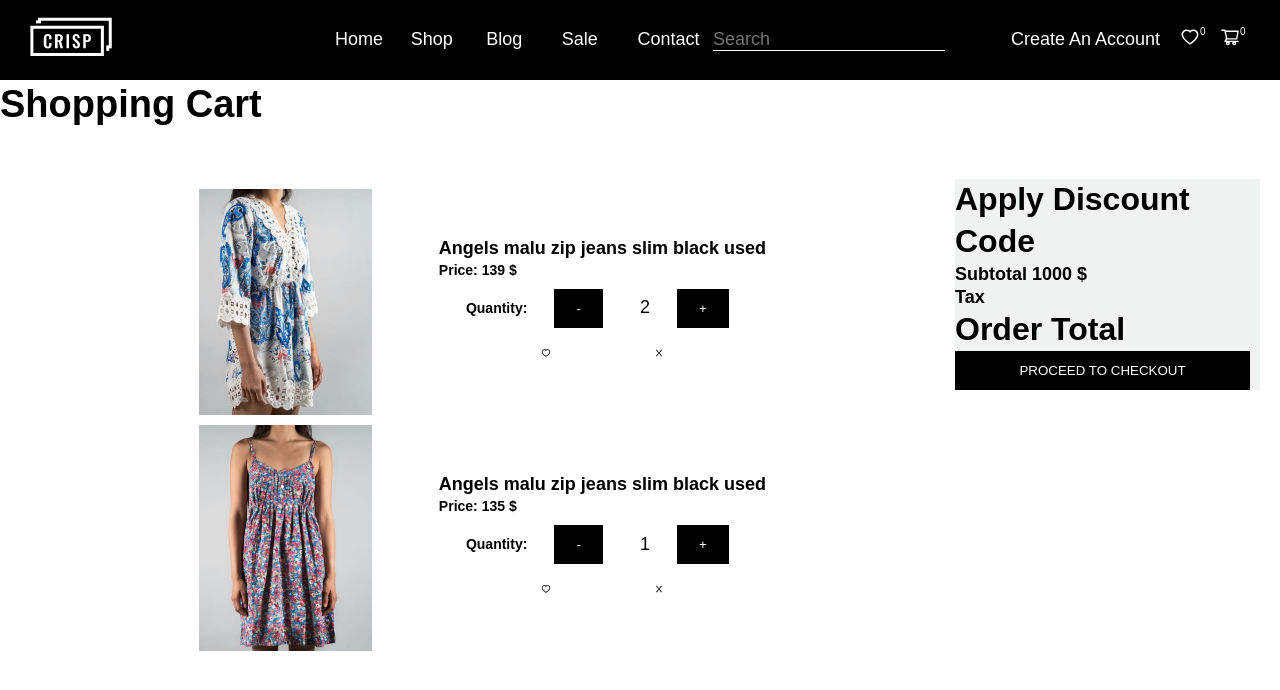
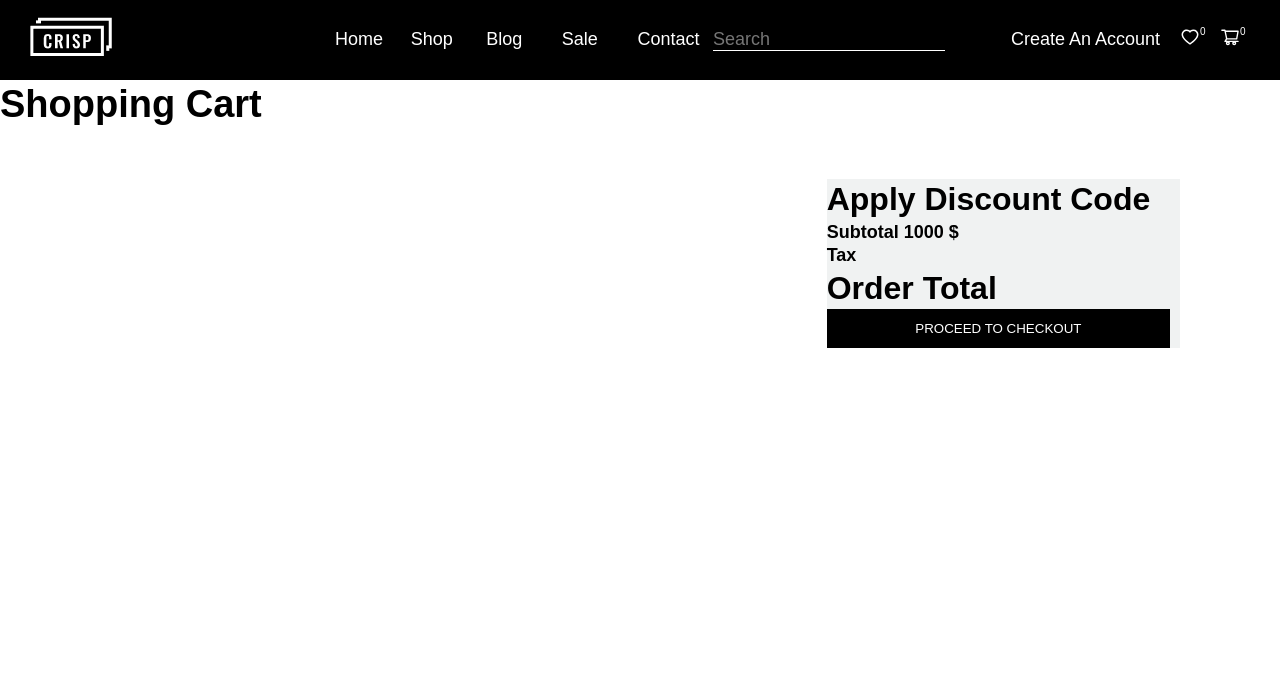
Before and after one commit to pmita/-e-React, a React (Create React App) app: page /cart in a window 1280 px wide. Shown: the top 690 px of the page. Built offline with nearby package versions, Linux system fonts and the light colour scheme.

Commit message:
Feat/CartItem component added, with redux actions

```diff
--- a/src/actions/index.js
+++ b/src/actions/index.js
@@ -35,3 +35,21 @@ export const addToCart = (id) => {
         payload : id
     };
 };
+export const incrementQuantity = (id) => {
+    return {
+        type : 'INCREMENT_QUANTITY',
+        payload : id
+    };
+};
+export const decrementQuantity = (id) => {
+    return {
+        type : 'DECREMENT_QUANTITY',
+        payload : id
+    };
+};
+export const removeFromCart = (id) => {
+    return {
+        type : 'REMOVE_FROM_CART',
+        payload : id
+    };
+};
--- a/src/features/CartContainer/component.js
+++ b/src/features/CartContainer/component.js
@@ -1,70 +1,22 @@
-import React, { useState, useEffect } from 'react';
+import React from 'react';
 import './style.scss';
 import CartItem from '../CartItem/component';
-import womenImg_1 from '../../assets/images/women/img-1.png';
-import womenImg_2 from '../../assets/images/women/img-2.png';
+import { useSelector } from 'react-redux';
 
 const CartContainer = () => {
-        // STATE
-        const [cart, setCart] = useState([]);
+        // STATE & REDUX
+        const cart = useSelector((state) => state.womenProducts.cart);
 
-        // USEFFECT HOOK
-        useEffect(()=> {
-            setCart([
-                {
-                    title : 'Angels malu zip jeans slim black used',
-                    price : 139.00,
-                    brand : 'BARDOT',
-                    details : 'Cool off this summer in the Mini Ruffle Smocked Tank Top from our very own LA Hearts. This tank features a smocked body, adjustable straps, scoop neckline, ruffled hems, and a cropped fit.',
-                    advantages : [
-                        'Smocked body',
-                        'Scoop neckline',
-                        'Ruffled hems',
-                        'Cropped length',
-                        'Model is wearing a small',
-                        '100% rayone',
-                        'Machine washable'
-                    ],
-                    sizes : ['S', 'M', 'L'],
-                    img : womenImg_1,
-                    gender : 'female',
-                    id : 12222,
-                    quantity : 2
-                },
-                {
-                    title : 'Angels malu zip jeans slim black used',
-                    price : 135.00,
-                    brand : 'BARDOT',
-                    details : 'Cool off this summer in the Mini Ruffle Smocked Tank Top from our very own LA Hearts. This tank features a smocked body, adjustable straps, scoop neckline, ruffled hems, and a cropped fit.',
-                    advantages : [
-                        'Smocked body',
-                        'Scoop neckline',
-                        'Ruffled hems',
-                        'Cropped length',
-                        'Model is wearing a small',
-                        '100% rayone',
-                        'Machine washable'
-                    ],
-                    sizes : ['S', 'M', 'L'],
-                    img : womenImg_2,
-                    gender : 'female',
-                    id : 12289,
-                    quantity : 1
-                },
-            ])
-        }, []);
     return (
         <>
             <h1>Shopping Cart</h1>
             <section className='cartSection'>
                 <div className='cartSection_products'>
-                    {cart.map(item => {
+                    {cart.map(cartItem => {
                         return (
                             <CartItem
-                                img={item.img}
-                                title={item.title}
-                                price={item.price}
-                                quantity={item.quantity}
+                                key={cartItem.id}
+                                product={cartItem}
                             />
                         );
                     })}
--- a/src/features/CartContainer/style.scss
+++ b/src/features/CartContainer/style.scss
@@ -5,15 +5,15 @@
 .cartSection{
     min-height: 100vh;
     width: 100%;
-    padding: 5rem 2rem;
+    padding: 5rem 10rem;
     @include flex(row, space-between, flex-start);
 }
 
 .cartSection_products{
     padding: 1rem;
     width: 100%;
-    flex: 3;
-    @include flex(column,space-between, center);
+    flex: 2;
+    @include flex(column,space-between, flex-start);
     gap: 1rem;
 }
 
--- a/src/features/CartItem/component.js
+++ b/src/features/CartItem/component.js
@@ -1,13 +1,22 @@
 import React from 'react';
 import './style.scss';
 import { AiOutlineHeart, AiOutlineClose } from 'react-icons/ai';
+import { useDispatch } from 'react-redux';
+import { addToFavourites, incrementQuantity, decrementQuantity, removeFromCart } from '../../actions';
 
-const CartItem = ({
-    img,
-    title,
-    price,
-    quantity
-}) => {
+const CartItem = ({product}) => {
+    // PROPS
+    const {img, title, price, id, qty} = product;
+
+    // REDUX
+    const dispatch = useDispatch();
+
+    // HANDLERS
+    const incrementItemHandler = () => dispatch(incrementQuantity(id));
+    const decrementItemHandler = () => dispatch(decrementQuantity(id));
+    const addToFavouritesHandler = () => dispatch(addToFavourites(id));
+    const removeItemHandler = () => dispatch(removeFromCart(id));
+
     return (
         <div className='cartItem'>
             <img src={img} alt='product item in size selected' />
@@ -16,13 +25,33 @@ const CartItem = ({
                 <h6>Price: {price} $</h6>
                 <div className='cartItem_quantity'>
                     <h6>Quantity: </h6>
-                    <button className='btnAction'>-</button>
-                    <span>{quantity}</span>
-                    <button className='btnAction'>+</button>
+                    <button
+                        className='btnAction'
+                        onClick={decrementItemHandler}
+                    >
+                        -
+                    </button>
+                    <span>{qty}</span>
+                    <button
+                        className='btnAction'
+                        onClick={incrementItemHandler}
+                    >
+                        +
+                    </button>
                 </div>
                 <div className='cartItem_actions'>
-                    <AiOutlineHeart />
-                    <AiOutlineClose />
+                    <button
+                        className='btnAction'
+                        onClick={addToFavouritesHandler}
+                    >
+                        <AiOutlineHeart />
+                    </button>
+                    <button
+                        className='btnAction'
+                        onClick={removeItemHandler}
+                    >
+                        <AiOutlineClose />
+                    </button>
                 </div>
             </div>
         </div>
--- a/src/features/CartItem/style.scss
+++ b/src/features/CartItem/style.scss
@@ -3,6 +3,7 @@
 @import '../../assets/styles/mixins';
 
 .cartItem{
+    position: relative;
     @include flex(row, space-evenly, center);
     img{
         width: 25%;
@@ -18,8 +19,7 @@
     }
 }
 
-.cartItem_quantity,
-.cartItem_actions{
+.cartItem_quantity{
     @include flex(row, space-evenly, center);
 }
 
@@ -36,3 +36,23 @@
         color: $black;
     }
 }
+
+.favouriteItem{
+    position: absolute;
+    bottom: 5%;
+    left: 10%;
+}
+
+.removeItem{
+    padding: 1rem 2rem;
+    outline: none;
+    border: none;
+    text-decoration: underline;
+    background: $white;
+    color: $black;
+    transition: $transition;
+    cursor: pointer;
+    &:hover{
+        opacity: 0.5;
+    }
+}
--- a/src/pages/Shop/component.js
+++ b/src/pages/Shop/component.js
@@ -10,19 +10,14 @@ import banners from '../../assets/data/banners';// import assets
 
 const ShopPage = () => {
     // variables and state
-    const products = useSelector(state => state.womenProducts.productsFiltered);
+    const products = useSelector(state => state.womenProducts.filteredProducts);
 
     // memoized components
-    const renderProductItems = useMemo(() => products.map(item => {
+    const renderProductItems = useMemo(() => products.map(product => {
         return (
             <ProductItem
-                key={item.id}
-                title={item.title}
-                price={item.price}
-                brand={item.brand}
-                sizes={item.sizes}
-                img={item.img}
-                id={item.id}
+                key={product.id}
+                product={product}
             />
         );
     }), [products]);
--- a/src/reducers/womenProducts.js
+++ b/src/reducers/womenProducts.js
@@ -4,29 +4,50 @@ import { filterItems } from '../assets/functions/utilFunctions';
 
 let initialState = {
     products : mockData,
-    productsFiltered : mockData,
-    productsFavourites: [],
-    cartItems : []
+    filteredProducts : mockData,
+    favourites: [],
+    cart : []
 }
 
 const womenProductsReducer = (state = initialState, action) => {
-    const {products} = state;
+    // eslint-disable-next-line no-unused-vars
+    const {products, filteredProducts, favourites, cart} = state;
     switch (action.type){
         case 'FILTER_BY_PRICE':
             const productsInNewOrder = filterItems(action.payload, products);
-            return {...state, productsFiltered : productsInNewOrder}
+            return {...state, filteredProducts : productsInNewOrder}
         case 'FILTER_BY_SIZE':
             const productsInNewOrderTwo = products.slice().filter(item => item.sizes.includes(action.payload))
-            return {...state, productsFiltered : productsInNewOrderTwo}
+            return {...state, filteredProducts : productsInNewOrderTwo}
         case 'FILTER_BY_BRAND':
             const productFilteredByBrand = products.slice().filter(item => item.brand === action.payload);
-            return {...state, productsFiltered : productFilteredByBrand}
+            return {...state, filteredProducts : productFilteredByBrand}
         case 'ADD_TO_FAVOURITES':
-            const productsFavouritesUpdated = products.filter(item => item.id === action.payload);
-            return {...state, productsFavourites : [...state.productsFavourites, productsFavouritesUpdated[0]]};
+            const favouriteItem = products.find(item => item.id === action.payload);
+            return {...state, favourites : [...favourites, favouriteItem]};
         case 'ADD_TO_CART':
-            const addToCartProducts = products.filter(item => item.id === action.payload);
-            return {...state, cartItems : [...state.cartItems, addToCartProducts[0]]};
+            const item = products.find(product => product.id === action.payload);
+            return {...state, cart : [...cart, {...item, qty : 1}]};
+        case 'INCREMENT_QUANTITY':
+            return {
+                ...state,
+                cart : cart.map(item =>
+                    item.id === action.payload
+                        ? {...item, qty: item.qty + 1}
+                        : item
+                )
+            };
+        case 'DECREMENT_QUANTITY':
+            return {
+                ...state,
+                cart : cart.map(item =>
+                    item.id === action.payload
+                        ? (item.qty ? {...item, qty: item.qty - 1} : {...item, qty: 0})
+                        : item
+                )
+            };
+        case 'REMOVE_FROM_CART':
+            return {...state, cart : cart.filter(item => item.id !== action.payload)}
         default :
             return {...state};
     }
--- a/src/shared/Navigation/component.js
+++ b/src/shared/Navigation/component.js
@@ -9,8 +9,8 @@ import { Link } from 'react-router-dom';
 const Navigation = () => {
     // STATE & VARIABLES
     const [searchInpuy, setSearchInput] = useState('');
-    const itemsInCart = useSelector(state => state.womenProducts.cartItems);
-    const productsFavourites = useSelector(state => state.womenProducts.productsFavourites);
+    const cart = useSelector(state => state.womenProducts.cart);
+    const productsFavourites = useSelector(state => state.womenProducts.favourites);
 
     // EVENT HANDLERS
     const changeTextHandler = useCallback((e) => {
@@ -54,7 +54,7 @@ const Navigation = () => {
                         className='nav_absolute'
                         to='/cart'
                     >
-                        <AiOutlineShoppingCart /> <span>{itemsInCart.length}</span>
+                        <AiOutlineShoppingCart /> <span>{cart.length}</span>
                     </Link>
                 </li>
             </ul>
--- a/src/shared/ProductItem/component.js
+++ b/src/shared/ProductItem/component.js
@@ -3,15 +3,11 @@ import { useDispatch } from 'react-redux';
 import { addToFavourites, addToCart } from '../../actions';
 import './style.scss';
 
-const ProductItem = ({
-    title,
-    price,
-    brand,
-    sizes,
-    img,
-    id
-}) => {
-    // redux
+const ProductItem = ({product}) => {
+    // PROPS
+    // eslint-disable-next-line no-unused-vars
+    const {title, price, brand, details, advantages, sizes, img, gender, id} = product;
+    // REDUX
     const dispatch = useDispatch();// dispatch for redux actions
 
     // Our event handlers
```
